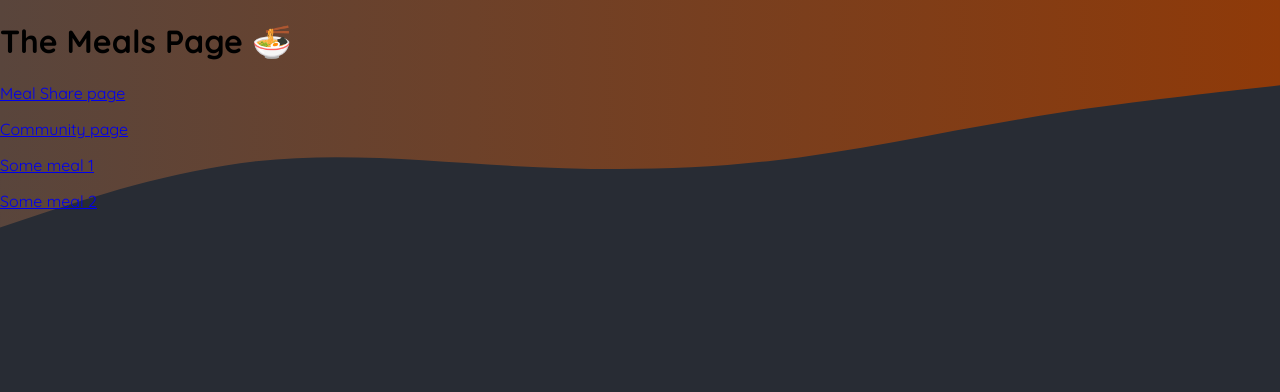
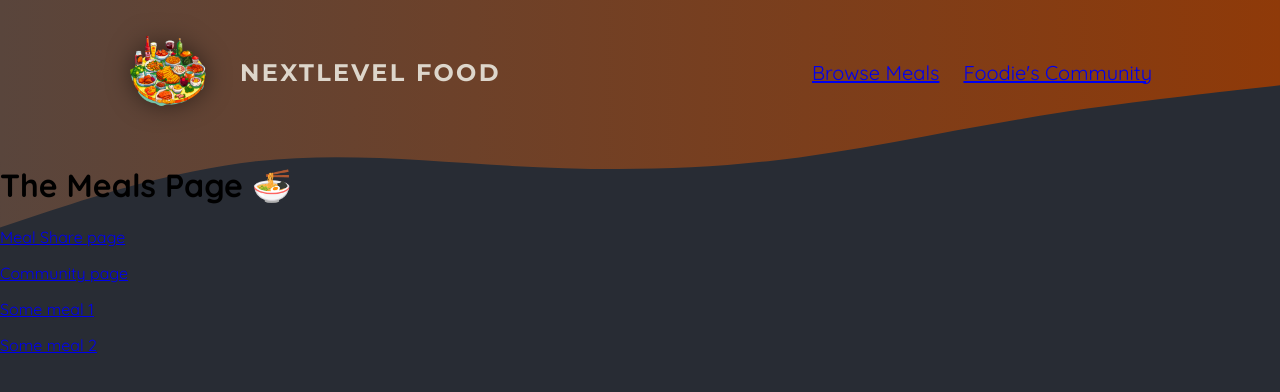
Before and after one commit to Koigor97/nextjs, a Next.js app in the folder foodie/: page /meals in a window 1280 px wide. Shown: the top 392 px of the page. Built offline with nearby package versions, Linux system fonts and the light colour scheme.

Commit message:
modify RootLayout component

```diff
--- a/foodie/app/globals.css
+++ b/foodie/app/globals.css
@@ -1,31 +1,16 @@
-@import url('https://fonts.googleapis.com/css2?family=Quicksand:wght@400;600;700&family=Montserrat:wght@400;700&display=swap');
+@import url("https://fonts.googleapis.com/css2?family=Quicksand:wght@400;600;700&family=Montserrat:wght@400;700&display=swap");
 
 * {
   box-sizing: border-box;
 }
 
 html {
-  font-family: 'Quicksand', sans-serif;
+  font-family: "Quicksand", sans-serif;
 }
 
 body {
   margin: 0;
   background: radial-gradient(#282c34, #282c34);
-}
-
-.header-background {
-  position: absolute;
-  width: 100%;
-  height: 320px;
-  top: 0;
-  left: 0;
-  z-index: -1;
-}
-
-svg {
-  display: block;
-  width: 100%;
-  height: auto;
 }
 
 .not-found,
@@ -46,7 +31,7 @@
   -webkit-text-fill-color: transparent;
   background-size: cover;
   background-position: center;
-  font-family: 'Montserrat', sans-serif;
+  font-family: "Montserrat", sans-serif;
 }
 
 .not-found p,
--- a/foodie/app/layout.jsx
+++ b/foodie/app/layout.jsx
@@ -1,35 +1,16 @@
-import './globals.css';
+import "./globals.css";
+import MainHeader from "@/components/shared/main-header/main-header";
 
 export const metadata = {
-  title: 'NextLevel Food',
-  description: 'Delicious meals, shared by a food-loving community.',
+  title: "NextLevel Food",
+  description: "Delicious meals, shared by a food-loving community.",
 };
 
 export default function RootLayout({ children }) {
   return (
     <html lang="en">
       <body>
-        <div className="header-background">
-          <svg xmlns="http://www.w3.org/2000/svg" viewBox="0 0 1440 320">
-            <defs>
-              <linearGradient id="gradient" x1="0%" y1="0%" x2="100%" y2="0%">
-                <stop
-                  offset="0%"
-                  style={{ stopColor: '#59453c', stopOpacity: '1' }}
-                />
-                <stop
-                  offset="100%"
-                  style={{ stopColor: '#8f3a09', stopOpacity: '1' }}
-                />
-              </linearGradient>
-            </defs>
-            <path
-              fill="url(#gradient)"
-              d="M0,256L48,240C96,224,192,192,288,181.3C384,171,480,181,576,186.7C672,192,768,192,864,181.3C960,171,1056,149,1152,133.3C1248,117,1344,107,1392,101.3L1440,96L1440,0L1392,0C1344,0,1248,0,1152,0C1056,0,960,0,864,0C768,0,672,0,576,0C480,0,384,0,288,0C192,0,96,0,48,0L0,0Z"
-            ></path>
-          </svg>
-        </div>
-
+        <MainHeader />
         {children}
       </body>
     </html>
```
